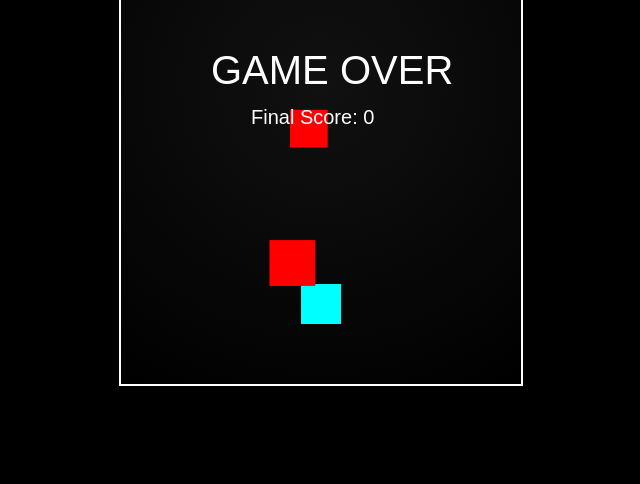
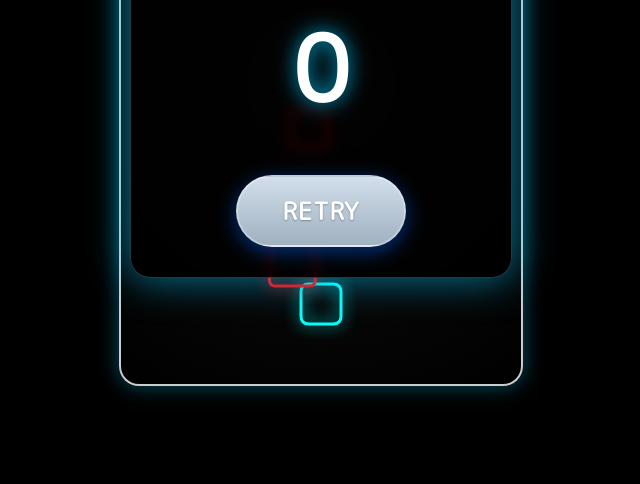
Before and after one commit to THMSCHRST/thmschrst.github.io, a plain HTML site: page index.html in a window 1280 px wide. Shown: the part 316-800 px from the top of the page, without its empty margins (319-959 px from the left). Drawn offline with Linux system fonts and the light colour scheme.

Commit message:
Update index.html

```diff
--- a/index.html
+++ b/index.html
@@ -1,36 +1,128 @@
 <!DOCTYPE html>
 <html lang="en">
 <head>
+  <link href="https://fonts.googleapis.com/css2?family=M+PLUS+Rounded+1c&display=swap" rel="stylesheet">
   <meta charset="UTF-8" />
   <meta name="viewport" content="width=device-width, initial-scale=1.0"/>
-  <title>Space Dodger</title>
+  <title>TomTom's Void</title>
   <style>
     body {
       margin: 0;
-      background: black;
+      background: #000;
       overflow: hidden;
       display: flex;
       justify-content: center;
       align-items: center;
       height: 100vh;
+      font-family: 'M PLUS Rounded 1c', sans-serif;
     }
     canvas {
-      border: 2px solid white;
+      border: 2px solid rgba(255, 255, 255, 0.8);
+      border-radius: 20px;
       background: radial-gradient(circle at center, #111, #000);
+      box-shadow: 0 0 20px rgba(0, 200, 255, 0.4);
+    }
+    .game-over {
+      position: absolute;
+      color: white;
+      text-align: center;
+      z-index: 10;
+      background: rgba(0, 0, 0, 0.85);
+      padding: 40px 30px 30px;
+      border-radius: 20px;
+      box-shadow: 0 0 40px rgba(0, 200, 255, 0.6);
+      width: 320px;
+      backdrop-filter: blur(5px);
+      border: 1px solid rgba(100, 200, 255, 0.3);
+    }
+    .hidden {
+      display: none;
+    }
+    .score-display {
+      font-size: 90px;
+      margin: 15px 0;
+      text-shadow: 0 0 20px rgba(0, 200, 255, 0.9);
+      color: #fff;
+      font-weight: bold;
+    }
+    .game-over-text {
+      font-size: 36px;
+      margin-bottom: 10px;
+      text-shadow: 0 0 15px rgba(224, 224, 224, 0.8);
+      color: #d9fffa;
+      font-weight: bold;
+      letter-spacing: 2px;
+    }
+    .retry-btn {
+      background: linear-gradient(to bottom, #d2deeb, #a0b1c0);
+      color: white;
+      border: none;
+      padding: 16px 45px;
+      font-size: 24px;
+      border-radius: 50px;
+      cursor: pointer;
+      font-family: 'M PLUS Rounded 1c', sans-serif;
+      margin-top: 25px;
+      box-shadow: 0 5px 20px rgba(0, 100, 255, 0.5);
+      transition: all 0.3s ease;
+      text-shadow: 0 1px 2px rgba(0, 0, 0, 0.3);
+      font-weight: bold;
+      letter-spacing: 1px;
+      border: 2px solid rgba(255, 255, 255, 0.3);
+    }
+    .retry-btn:hover {
+      transform: translateY(-3px);
+      box-shadow: 0 8px 25px rgba(0, 150, 255, 0.7);
+      background: linear-gradient(to bottom, #7898b6, #b4d7f8);
+    }
+    .retry-btn:active {
+      transform: translateY(1px);
+      box-shadow: 0 2px 15px rgba(0, 100, 255, 0.5);
     }
   </style>
 </head>
 <body>
   <canvas id="game" width="400" height="600"></canvas>
+  <div id="gameOverScreen" class="game-over hidden">
+    <div class="game-over-text">GAME OVER</div>
+    <div class="score-display" id="finalScore">0</div>
+    <button class="retry-btn" onclick="resetGame()">RETRY</button>
+  </div>
   <script>
     const canvas = document.getElementById("game");
     const ctx = canvas.getContext("2d");
+    const gameOverScreen = document.getElementById("gameOverScreen");
+    const finalScoreElement = document.getElementById("finalScore");
 
-    const player = { x: 180, y: 500, w: 40, h: 40, speed: 5 };
+    const player = {
+      x: 180,
+      y: 500,
+      w: 40,
+      h: 40,
+      vx: 0,
+      vy: 0,
+      accel: 0.4,
+      maxSpeed: 6,
+      friction: 0.98
+    };
+
     const keys = {};
-    const asteroids = [];
+    let asteroids = [];
     let score = 0;
     let gameOver = false;
+
+    function resetGame() {
+      spawnInterval = 1000;
+      startSpawnTimer();
+      player.x = 180;
+      player.y = 500;
+      player.vx = 0;
+      player.vy = 0;
+      asteroids = [];
+      score = 0;
+      gameOver = false;
+      gameOverScreen.classList.add("hidden");
+    }
 
     function spawnAsteroid() {
       const size = 20 + Math.random() * 30;
@@ -43,34 +135,83 @@
       });
     }
 
+    // Draw rounded outline rectangle helper with glow
+    function drawRoundedRect(x, y, w, h, r, color) {
+      // Add glow effect
+      ctx.shadowColor = color;
+      ctx.shadowBlur = 15;
+      ctx.strokeStyle = color;
+      ctx.lineWidth = 3;
+      ctx.lineJoin = "round";
+      ctx.beginPath();
+      ctx.moveTo(x + r, y);
+      ctx.lineTo(x + w - r, y);
+      ctx.quadraticCurveTo(x + w, y, x + w, y + r);
+      ctx.lineTo(x + w, y + h - r);
+      ctx.quadraticCurveTo(x + w, y + h, x + w - r, y + h);
+      ctx.lineTo(x + r, y + h);
+      ctx.quadraticCurveTo(x, y + h, x, y + h - r);
+      ctx.lineTo(x, y + r);
+      ctx.quadraticCurveTo(x, y, x + r, y);
+      ctx.closePath();
+      ctx.stroke();
+      // Reset shadow
+      ctx.shadowBlur = 0;
+    }
+
     function drawPlayer() {
-      ctx.fillStyle = "cyan";
-      ctx.fillRect(player.x, player.y, player.w, player.h);
+      drawRoundedRect(player.x, player.y, player.w, player.h, 8, "cyan");
     }
 
     function drawAsteroids() {
-      ctx.fillStyle = "red";
       for (const a of asteroids) {
-        ctx.fillRect(a.x, a.y, a.w, a.h);
+        drawRoundedRect(a.x, a.y, a.w, a.h, 6, "red");
       }
     }
 
     function update() {
+      updateSpawnRate();
       if (gameOver) return;
 
-      // Player movement
-      if (keys["ArrowLeft"] || keys["a"]) player.x -= player.speed;
-      if (keys["ArrowRight"] || keys["d"]) player.x += player.speed;
-      if (keys["ArrowUp"] || keys["w"]) player.y -= player.speed;
-      if (keys["ArrowDown"] || keys["s"]) player.y += player.speed;
+      // Apply acceleration from input
+      if (keys["ArrowLeft"] || keys["a"]) player.vx -= player.accel+(score/10);
+      if (keys["ArrowRight"] || keys["d"]) player.vx += player.accel+(score/10);
+      if (keys["ArrowUp"] || keys["w"]) player.vy -= player.accel+(score/10);
+      if (keys["ArrowDown"] || keys["s"]) player.vy += player.accel+(score/10);
 
-      // Boundaries
-      player.x = Math.max(0, Math.min(canvas.width - player.w, player.x));
-      player.y = Math.max(0, Math.min(canvas.height - player.h, player.y));
+      // Apply velocity
+      player.x += player.vx;
+      player.y += player.vy;
+
+      // Apply friction
+      player.vx *= player.friction;
+      player.vy *= player.friction;
+
+      // Clamp max speed
+      player.vx = Math.max(-player.maxSpeed, Math.min(player.maxSpeed, player.vx));
+      player.vy = Math.max(-player.maxSpeed, Math.min(player.maxSpeed, player.vy));
+
+      // Bounce off walls
+      if (player.x < 0) {
+        player.x = 0;
+        player.vx *= -1;
+      }
+      if (player.x + player.w > canvas.width) {
+        player.x = canvas.width - player.w;
+        player.vx *= -1;
+      }
+      if (player.y < 0) {
+        player.y = 0;
+        player.vy *= -1;
+      }
+      if (player.y + player.h > canvas.height) {
+        player.y = canvas.height - player.h;
+        player.vy *= -1;
+      }
 
       // Update asteroids
       for (const a of asteroids) {
-        a.y += a.speed;
+        a.y += a.speed + (score/5);
         // Collision detection
         if (
           player.x < a.x + a.w &&
@@ -79,6 +220,9 @@
           player.y + player.h > a.y
         ) {
           gameOver = true;
+          clearInterval(spawnTimer);
+          finalScoreElement.textContent = score;
+          gameOverScreen.classList.remove("hidden");
         }
       }
 
@@ -92,9 +236,13 @@
     }
 
     function drawScore() {
+      // Add glow to in-game score
+      ctx.shadowColor = "white";
+      ctx.shadowBlur = 10;
       ctx.fillStyle = "white";
-      ctx.font = "20px Arial";
-      ctx.fillText("Score: " + score, 10, 30);
+      ctx.font = "20px 'M PLUS Rounded 1c'";
+      ctx.fillText(score, 20, 40);
+      ctx.shadowBlur = 0;
     }
 
     function loop() {
@@ -103,24 +251,40 @@
       drawAsteroids();
       drawScore();
       update();
-
-      if (gameOver) {
-        ctx.fillStyle = "white";
-        ctx.font = "40px Arial";
-        ctx.fillText("GAME OVER", 90, 300);
-        ctx.font = "20px Arial";
-        ctx.fillText("Final Score: " + score, 130, 340);
-      }
-
       requestAnimationFrame(loop);
     }
 
     // Input
-    window.addEventListener("keydown", e => (keys[e.key] = true));
+    window.addEventListener("keydown", e => {
+      keys[e.key] = true;
+
+      // Restart game with any key if game is over
+//      if (gameOver) {
+//        resetGame();
+      }
+//    });
+    );
+
     window.addEventListener("keyup", e => (keys[e.key] = false));
 
     // Spawn asteroids every second
-    setInterval(spawnAsteroid, 1000);
+    let spawnInterval = 1000; // Initial spawn interval
+    let spawnTimer = null;
+
+    function startSpawnTimer() {
+        if (spawnTimer) clearInterval(spawnTimer);
+        spawnTimer = setInterval(spawnAsteroid, spawnInterval);
+    }
+
+    function updateSpawnRate() {
+    // Only update if score has changed significantly
+    const newInterval = Math.max(150, 1000 - (score*15));
+    if (Math.abs(spawnInterval - newInterval) > 50) {
+        spawnInterval = newInterval;
+        startSpawnTimer();
+    }
+    }
+    startSpawnTimer();
 
     loop();
   </script>
```
